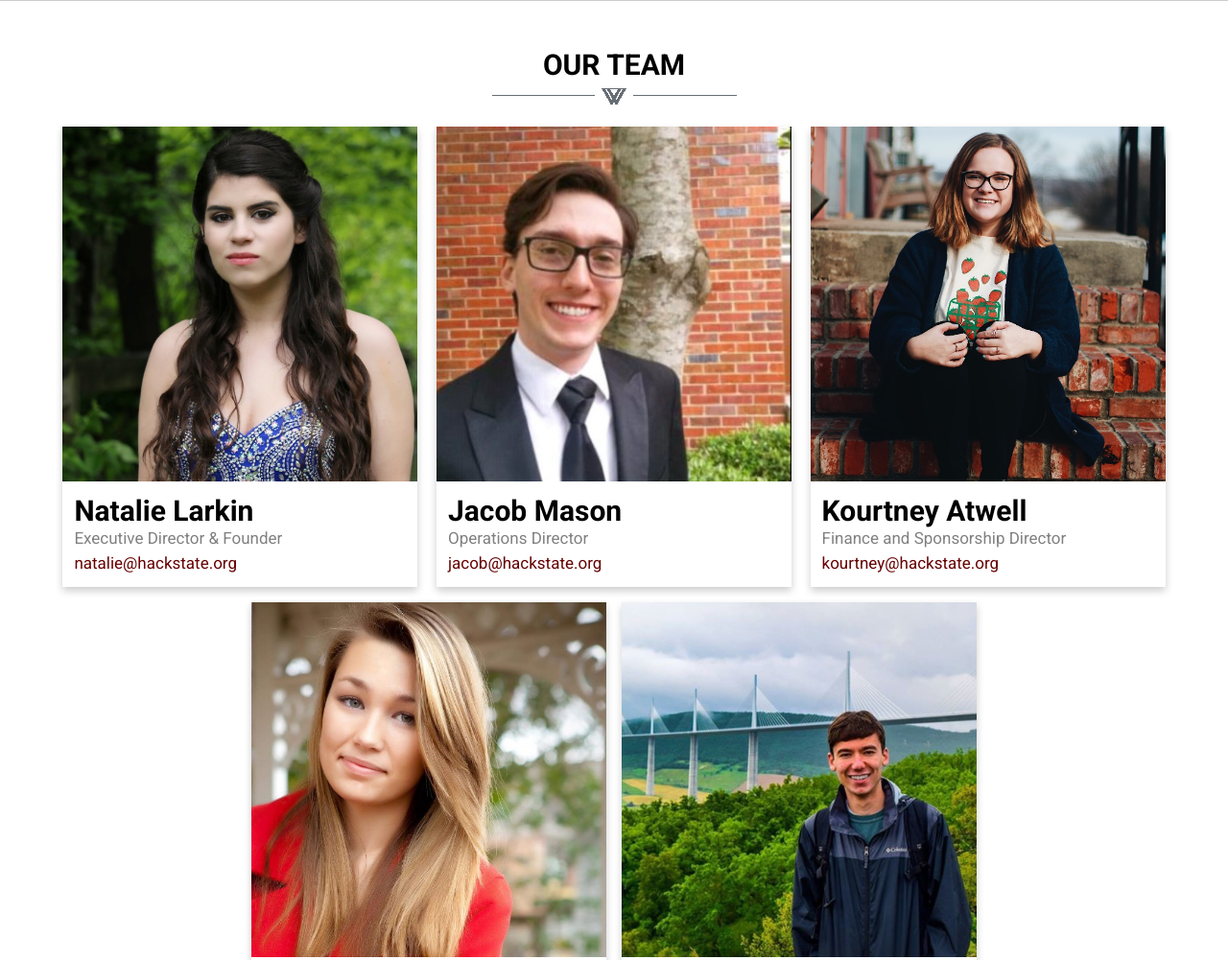
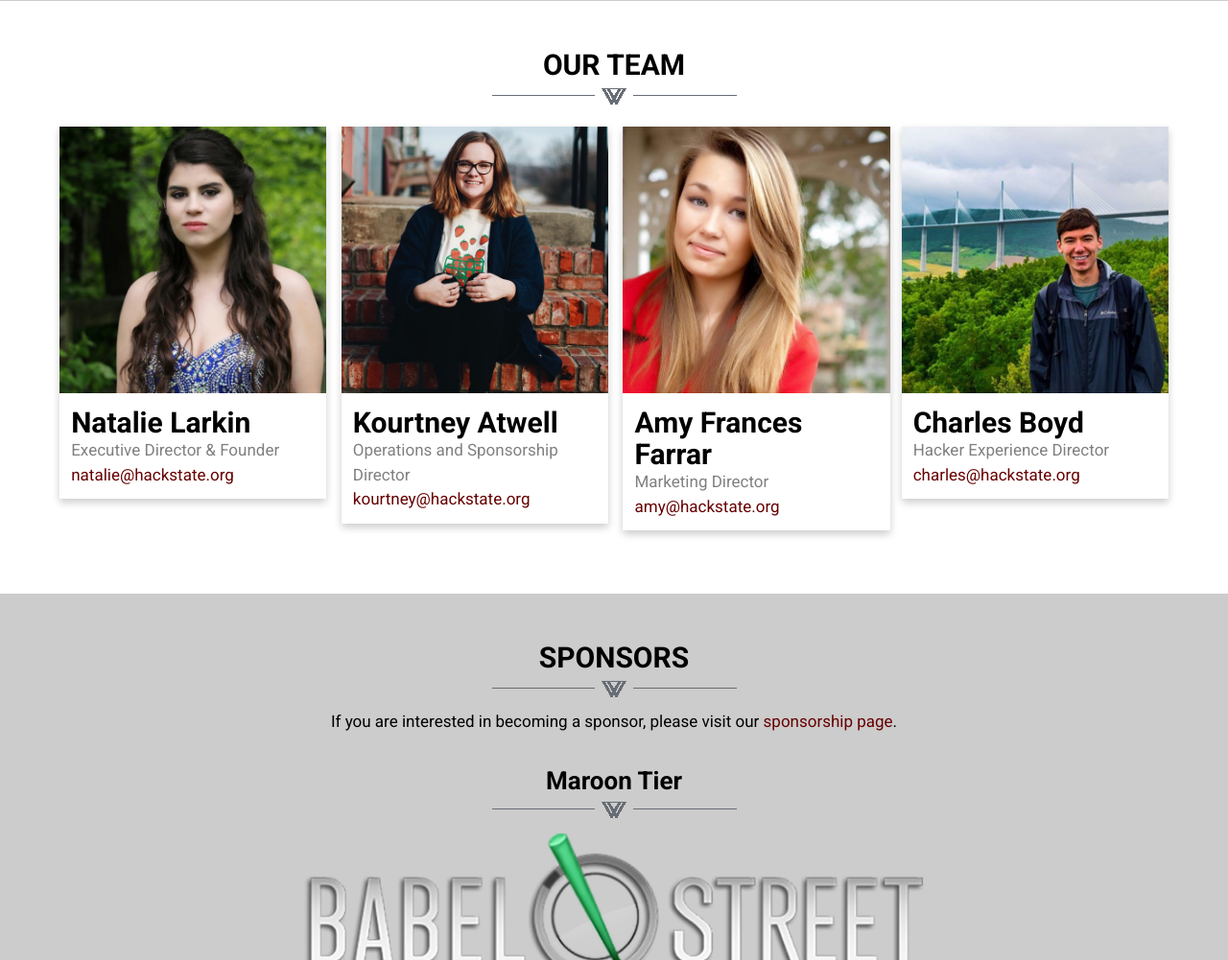
Before and after one commit to HackState17/HackState, a plain HTML site: page index.html in a window 1280 px wide. Shown: the part 3320-4321 px from the top of the page at 96% size. Drawn offline with Linux system fonts and the light colour scheme.

Commit message:
Changed directors

```diff
--- a/css/style.css
+++ b/css/style.css
@@ -20,14 +20,14 @@ h4{
 /* Three columns side by side */
 .columnTeam {
     display: inline-flex;
-    width: 33%;
+    width: 24.8%;
     margin-bottom: 16px;
-    padding: 0 8px;
-    left: 50%;
+    padding: 0 6px;
+    left: 20%;
 }
 
 /* Display the columns below each other instead of side by side on small screens */
-@media (max-width: 650px) {
+@media (max-width: 700px) {
     .columnTeam {
         width: 100%;
         display: block;
--- a/index.html
+++ b/index.html
@@ -423,21 +423,10 @@
 
                           <div class="columnTeam">
                             <div class="card">
-                              <img src="img/jacob.jpg" alt="Jacob Mason" style="width:100%">
-                              <div class="containerTeam">
-                                <h2>Jacob Mason</h2>
-                                <p class="title">Operations Director</p>
-                                <p><a href="mailto:jacob@hackstate.org" target="_top">jacob@hackstate.org</a></p>
-                              </div>
-                            </div>
-                          </div>
-
-                          <div class="columnTeam">
-                            <div class="card">
                               <img src="img/kourtney.JPG" alt="Kourtney Atwell" style="width:100%">
                               <div class="containerTeam">
                                 <h2>Kourtney Atwell</h2>
-                                <p class="title">Finance and Sponsorship Director</p>
+                                <p class="title">Operations and Sponsorship Director</p>
                                 <p><a href="mailto:kourtney@hackstate.org" target="_top">kourtney@hackstate.org</a></p>
                               </div>
                             </div>
```
